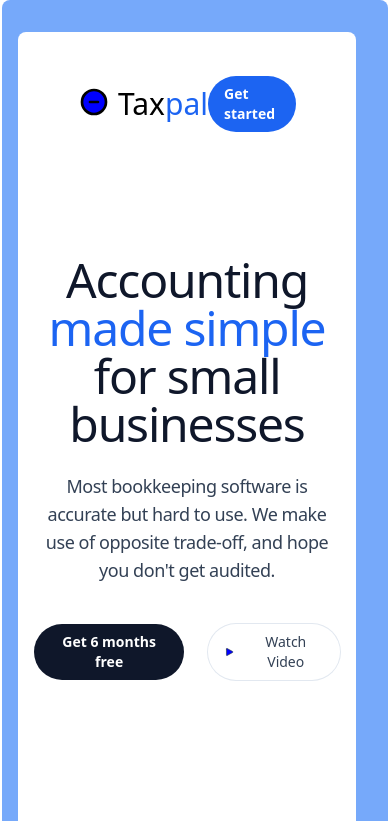
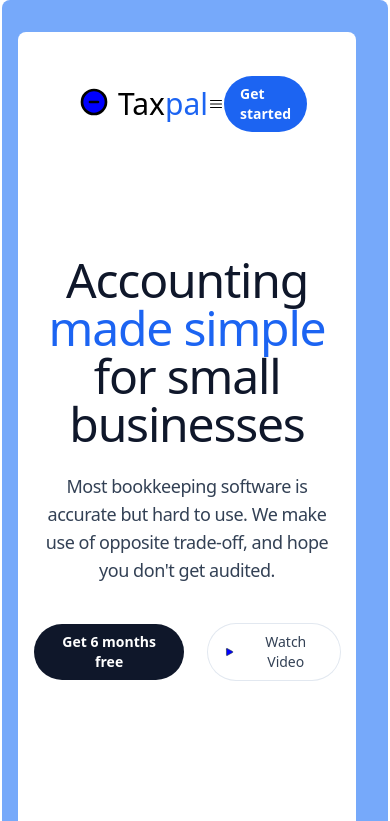
Before and after one commit to adrianmdevs/Taxpal, a website: page index.html in a window 390 px wide. Shown: the top 821 px of the page. Drawn offline with Linux system fonts and the light colour scheme.

Commit message:
Update index.html
SVG added to index.html for small and medium screen sizes

```diff
--- a/index.html
+++ b/index.html
@@ -22,6 +22,12 @@
                                             <path stroke-linecap="round" stroke-linejoin="round" d="M15 12H9m12 0a9 9 0 11-18 0 9 9 0 0118 0z" />
                                         </svg>
                                         <a aria-label="Home" href="#" class="text-3xl">Tax<span class="relative whitespace-nowrap text-3xl text-semibold text-blue-600">pal</span></a>
+                                    </div>
+                                    <div class= "md:hidden">
+                                        <svg xmlns="http://www.w3.org/2000/svg" fill="none" class="h-4 w-4" viewBox="0 0 24 24" stroke-width="1.5" stroke="currentColor" data-slot="icon" class="w-6 h-6">
+  <path stroke-linecap="round" stroke-linejoin="round" d="M3.75 6.75h16.5M3.75 12h16.5m-16.5 5.25h16.5" />
+</svg>
+
                                     </div>
                                     <div class="hidden md:flex md:gap-x-6">
                                         <a class="inline-block rounded-lg px-2 py-1 text-sm text-slate-700 hover:bg-slate-100 hover:text-slate-900" href="./src/tables.html">Main</a>
```
